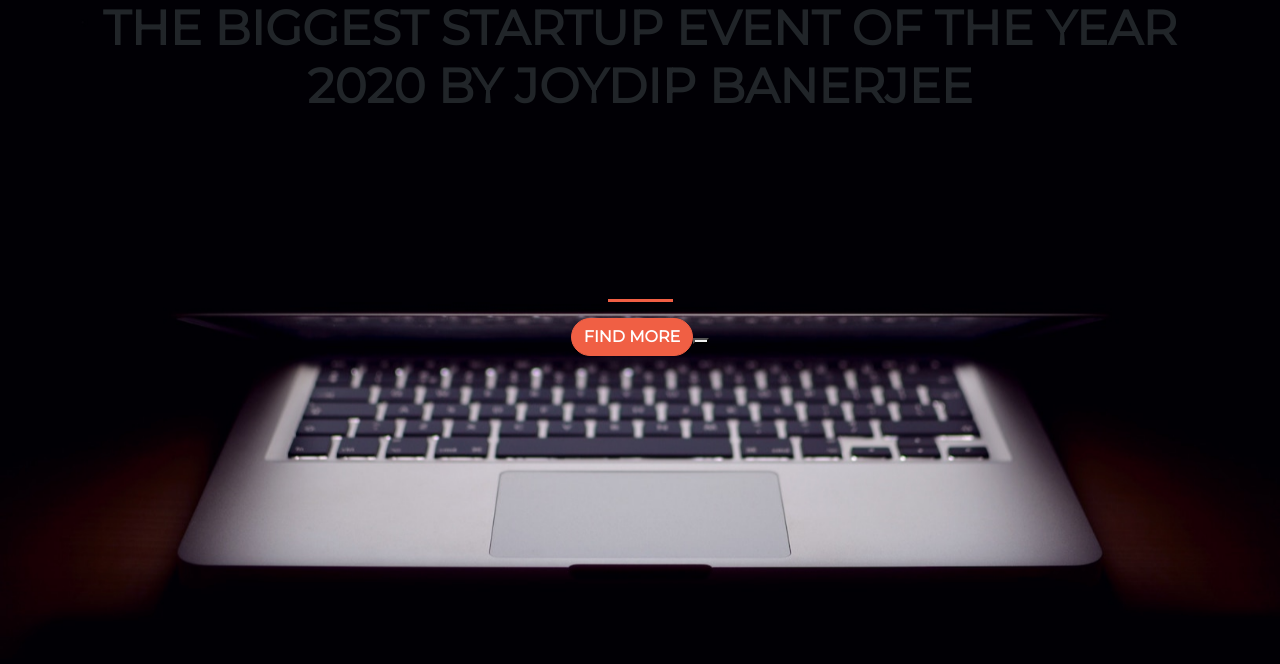
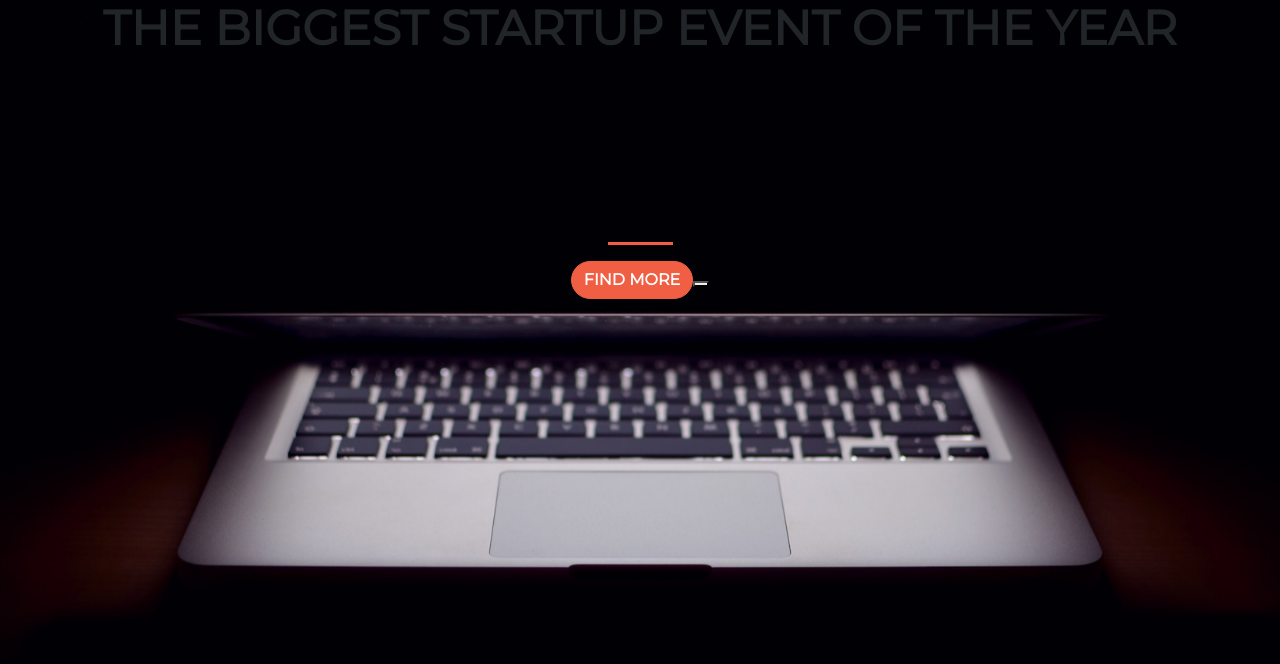
Before and after one commit to banerjo/startup-of-the-year, a plain HTML site: page index.html in a window 1280 px wide. Drawn offline with nearby package versions, Linux system fonts and the light colour scheme.

Commit message:
Update index.html

```diff
--- a/index.html
+++ b/index.html
@@ -16,7 +16,7 @@
     <div class="container" h-100 w-100>
       <div class="row">
         <header class="text-center col-12">
-          <h1 class="text-uppercase"><strong>The biggest startup event of the year 2020 by Joydip Banerjee</strong></h1>
+          <h1 class="text-uppercase"><strong>The biggest startup event of the year</strong></h1>
         </header>
 
         <div class="buffer col-12">  </div>
```
